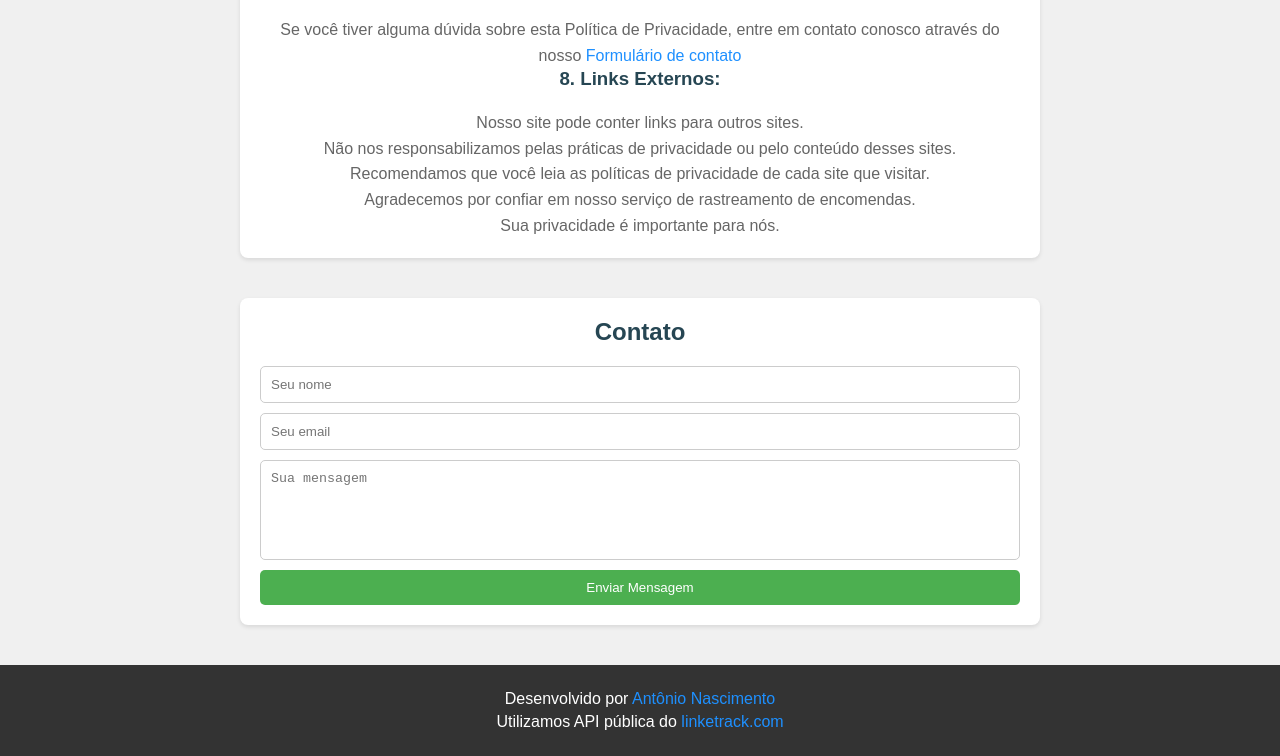
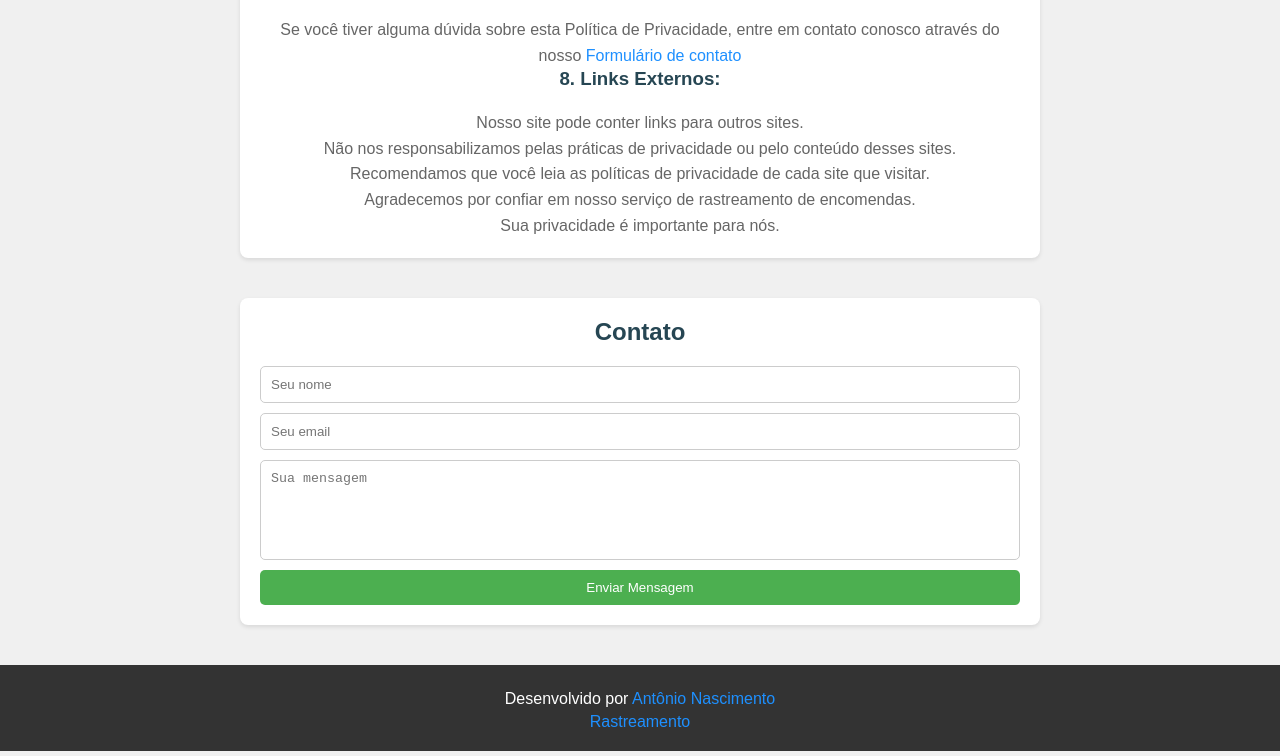
Before and after one commit to Ninja1375/Meu-Rastreio-BR, a plain HTML site: page index.html in a window 1280 px wide. Shown: the part 2467-3223 px from the top of the page. Drawn offline with Linux system fonts and the light colour scheme.

Commit message:
Update index.html

```diff
--- a/index.html
+++ b/index.html
@@ -129,7 +129,7 @@ Agradecemos por confiar em nosso serviço de rastreamento de encomendas.<br> Sua
 
 <footer>
     <p>Desenvolvido por <a href="https://portfolio-antonio-nascimento.netlify.app/" target="_blank">Antônio Nascimento</a></p>
-    <p>Utilizamos API pública do <a href="https://linketrack.com/" target="_blank">linketrack.com</a></p>
+    <a href="https://www.siterastreio.com.br/" target="_blank">Rastreamento</a>
 </footer>
 
 <script>
```
